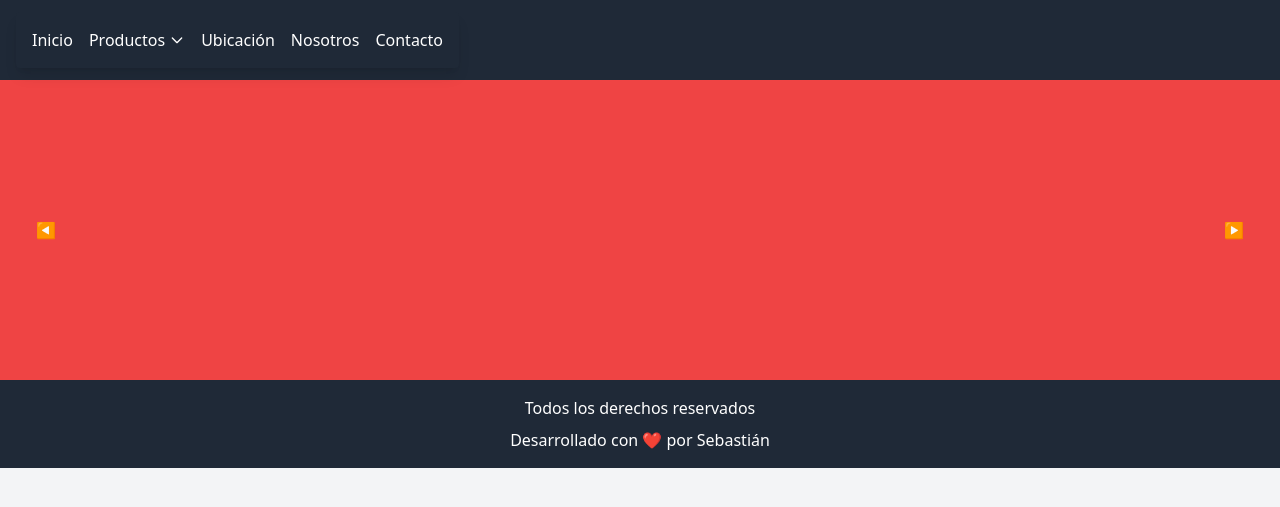
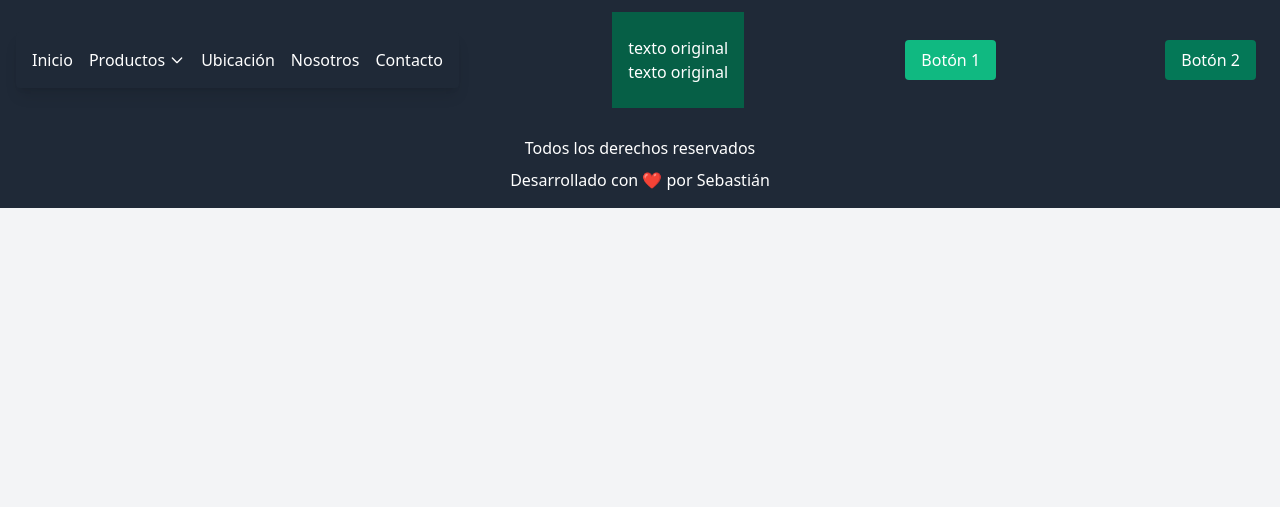
Before and after one commit to tian-net/Team7_Carreta_Panadera, a Flask app: page / in a window 1280 px wide. Shown: the top 507 px of the page. Run offline with Flask 3, Linux system fonts and the light colour scheme; some libraries are stand-ins or nearby versions.

Commit message:
dom-practica

```diff
--- /dev/null
+++ b/static/js/dom.js
@@ -0,0 +1,13 @@
+document.getElementById("cambiar").addEventListener("click", () => {
+  const p = document.getElementById("texto");
+  p.innerHTML = "Texto cambiado";
+});
+document.addEventListener("DOMContentLoaded", () => {
+  const botones = document.getElementsByClassName("btn");
+
+  for (let boton of botones) {
+    boton.addEventListener("click", () => {
+      boton.innerText = "¡Texto cambiado!";
+    });
+  }
+});
--- a/templates/index.html
+++ b/templates/index.html
@@ -121,35 +121,57 @@
               </li>
             </ul>
           </div>
+
+          <button
+            id="cambiar"
+            class="bg-emerald-800 text-center text-white py-6 px-4"
+          >
+            texto original
+            <p id="texto">texto original</p>
+          </button>
+          <button class="btn bg-emerald-500 text-white px-4 py-2 rounded m-2">
+            Botón 1
+          </button>
+          <button class="btn bg-emerald-700 text-white px-4 py-2 rounded m-2">
+            Botón 2
+          </button>
         </div>
       </nav>
     </header>
 
-    <!-- Contenedor del carrusel -->
-    <div class="relative w-full h-[300px] overflow-hidden">
-      <!-- Slides -->
-      <div id="carousel" class="flex transition-transform duration-500">
+    <!-- Contenedor del carrusel
+    <div class="relative w-full h-[300px] overflow-hidden"> -->
+    <!-- Slides -->
+    <!-- <div id="carousel" class="flex transition-transform duration-500">
         <div class="w-full h-[300px] flex-shrink-0 bg-red-500"></div>
         <div class="w-full h-[300px] flex-shrink-0 bg-blue-500"></div>
         <div class="w-full h-[300px] flex-shrink-0 bg-green-500"></div>
-      </div>
+      </div> -->
 
-      <!-- Botón Anterior -->
-      <button
+    <!-- Botón Anterior -->
+    <!-- <button
         id="prev"
         class="absolute left-5 top-1/2 -translate-y-1/2 text-white px-4 py-2 rounded-full"
       >
         ◀
-      </button>
+      </button> -->
 
-      <!-- Botón Siguiente -->
-      <button
+    <!-- Botón Siguiente -->
+    <!-- <button
         id="next"
         class="absolute right-5 top-1/2 -translate-y-1/2 text-white px-4 py-2"
       >
         ▶
-      </button>
-    </div>
+      </button> -->
+    <!-- </div> -->
+
+    <!-- Footer -->
+    <footer class="bg-gray-800 text-white text-center py-4">
+      <div>
+        <p class="mb-2">Todos los derechos reservados</p>
+        <p>Desarrollado con ❤️ por Sebastián</p>
+      </div>
+    </footer>
 
     <script>
       const carousel = document.getElementById("carousel");
@@ -207,12 +229,7 @@
         });
       });
     </script>
-    <!-- Footer -->
-    <footer class="bg-gray-800 text-white text-center py-4">
-      <div>
-        <p class="mb-2">Todos los derechos reservados</p>
-        <p>Desarrollado con ❤️ por Sebastián</p>
-      </div>
-    </footer>
+    <script src="{{ url_for('static', filename='js/dom.js') }}"></script>
+    <script src="{{ url_for('static', filename='js/dom.js') }}"></script>
   </body>
 </html>
```
